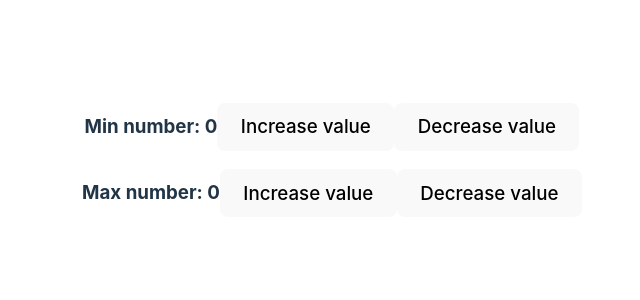
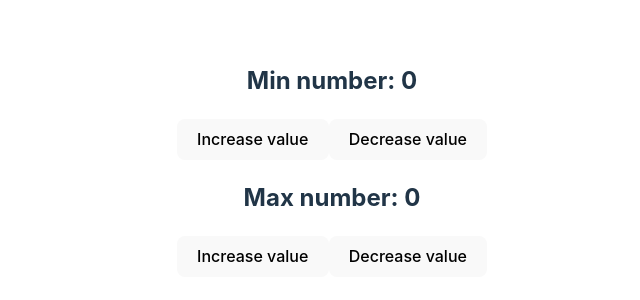
Before and after one commit to Looch8/random-number-generator, a React (Vite) app: page / in a window 1280 px wide. Shown: the part 240-540 px from the top of the page, without its empty margins (308-948 px from the left). Built offline with nearby package versions, Linux system fonts and the light colour scheme.

Commit message:
styling the buttons

```diff
--- a/src/components/ValueComponent.jsx
+++ b/src/components/ValueComponent.jsx
@@ -14,11 +14,11 @@ function ValueComponent({ valueName }) {
 
 	return (
 		<>
-			<h3>
+			<h2>
 				{valueName} number: {value}
-				<button onClick={increaseValue}>Increase value</button>
-				<button onClick={decreaseValue}>Decrease value</button>
-			</h3>
+			</h2>
+			<button onClick={increaseValue}>Increase value</button>
+			<button onClick={decreaseValue}>Decrease value</button>
 		</>
 	);
 }
```
